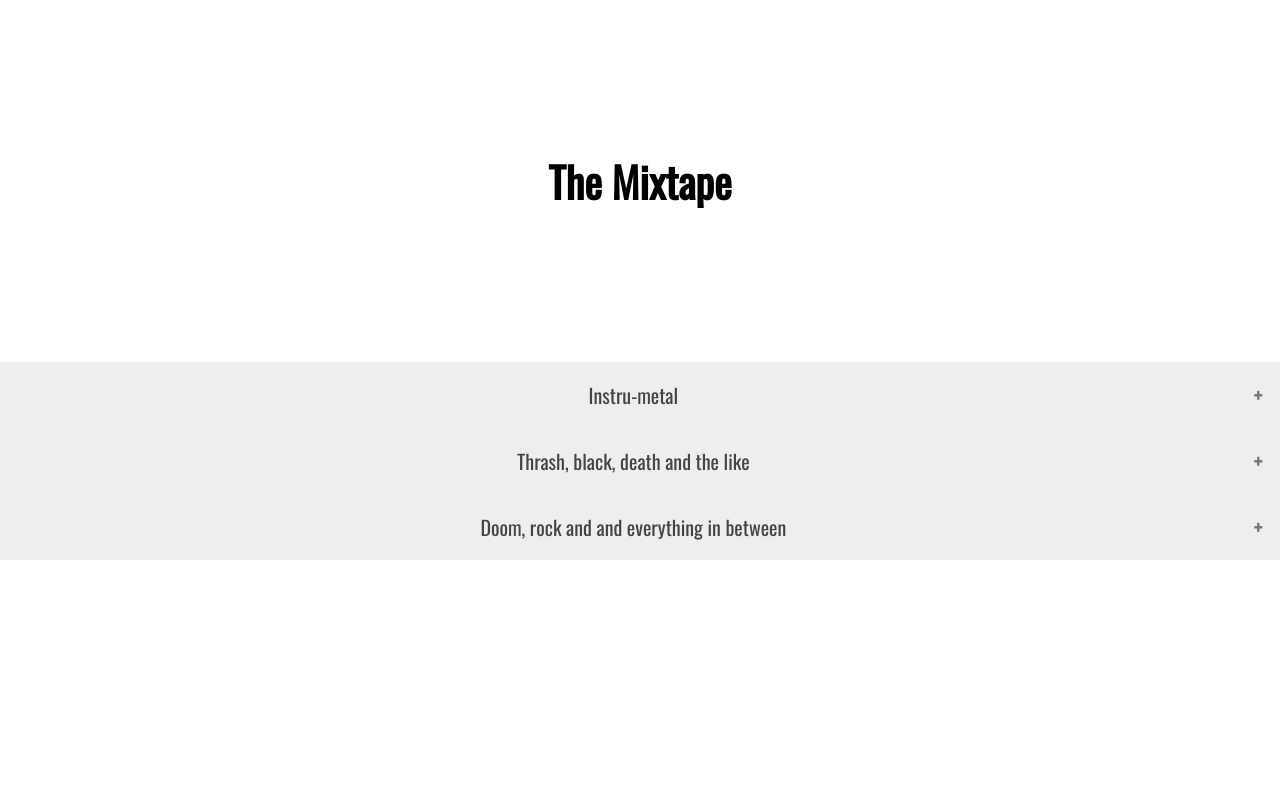
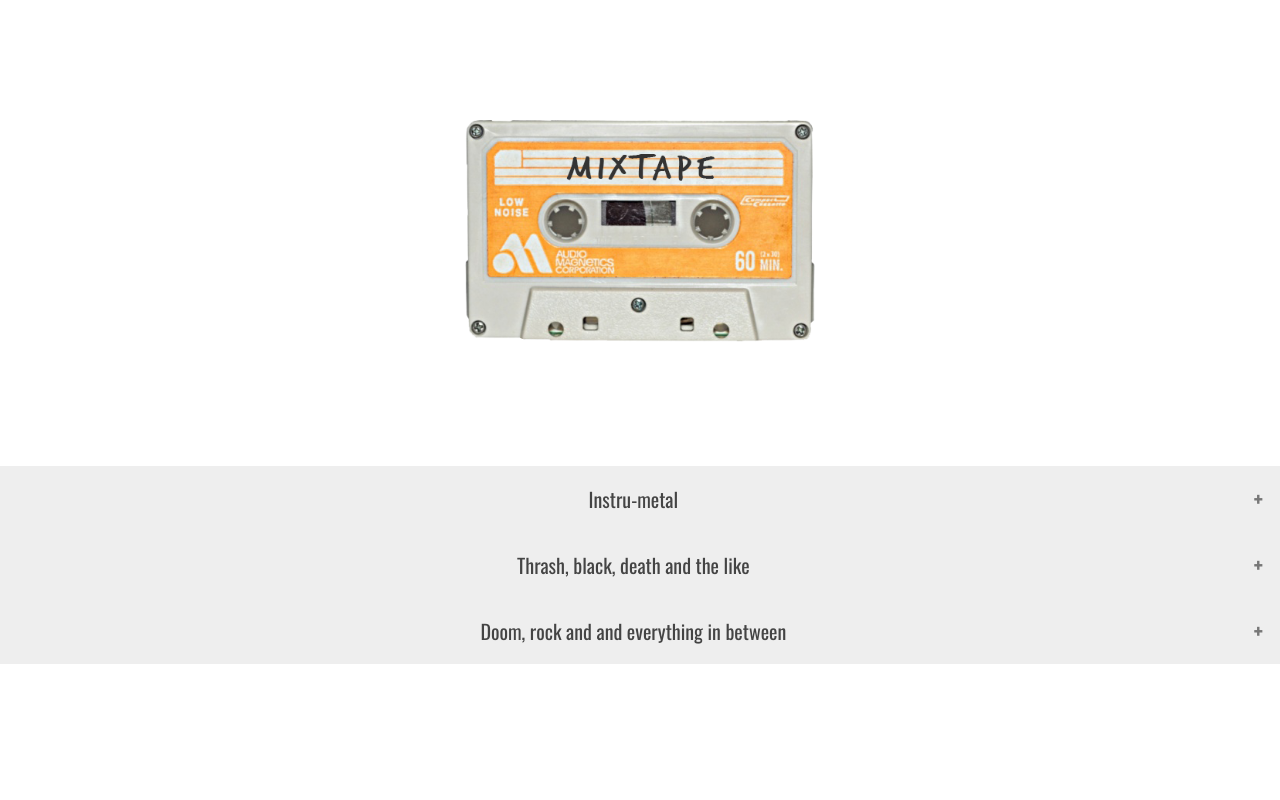
Before and after one commit to michal-j/mixtape, a plain HTML site: page index.html in a window 1280 px wide. Drawn offline with nearby package versions, Linux system fonts and the light colour scheme.

Commit message:
added header image + final touches

```diff
--- a/css/main.css
+++ b/css/main.css
@@ -4,10 +4,19 @@ body {
     margin: 0;
 }
 
-h1 {
+/* h1 {
     font-size: 3em;
     margin: 150px 0;
     text-align: center;
+} */
+
+.header {
+    margin: 120px 0;
+    text-align: center;
+}
+
+.header img {
+    width: 350px;
 }
 
 .content-holder {
--- a/index.html
+++ b/index.html
@@ -7,7 +7,7 @@
     <link rel="stylesheet" type="text/css" href="css/main.css">
     <link rel="stylesheet" type="text/css" href="css/accordion.css">
     <link rel="stylesheet" type="text/css" href="css/instrumental.css">
-    <title>The Mixtape</title>
+    <title>Mixtape</title>
     <link rel="shortcut icon" href="favicon.ico" type="image/x-icon">
     <!-- <style type="text/css">
 
@@ -15,9 +15,9 @@
 </head>
 
 <body>
-    <h1>
-        The Mixtape
-    </h1>
+    <div class="header">
+        <img src="images/mixtape-header.png" />
+    </div>
 
     <button class="accordion">Instru-metal</button>
     <div class="content-holder panel instrumental">
```
Also changed, not shown: images/mixtape-header.png (added).
